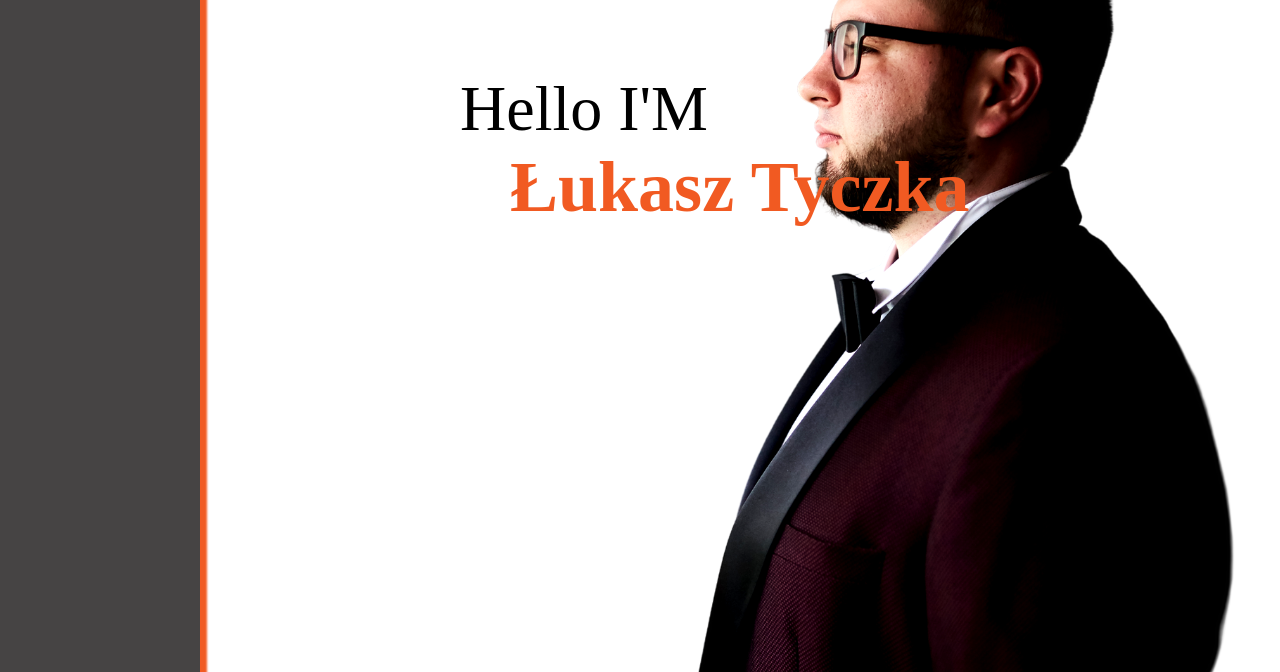
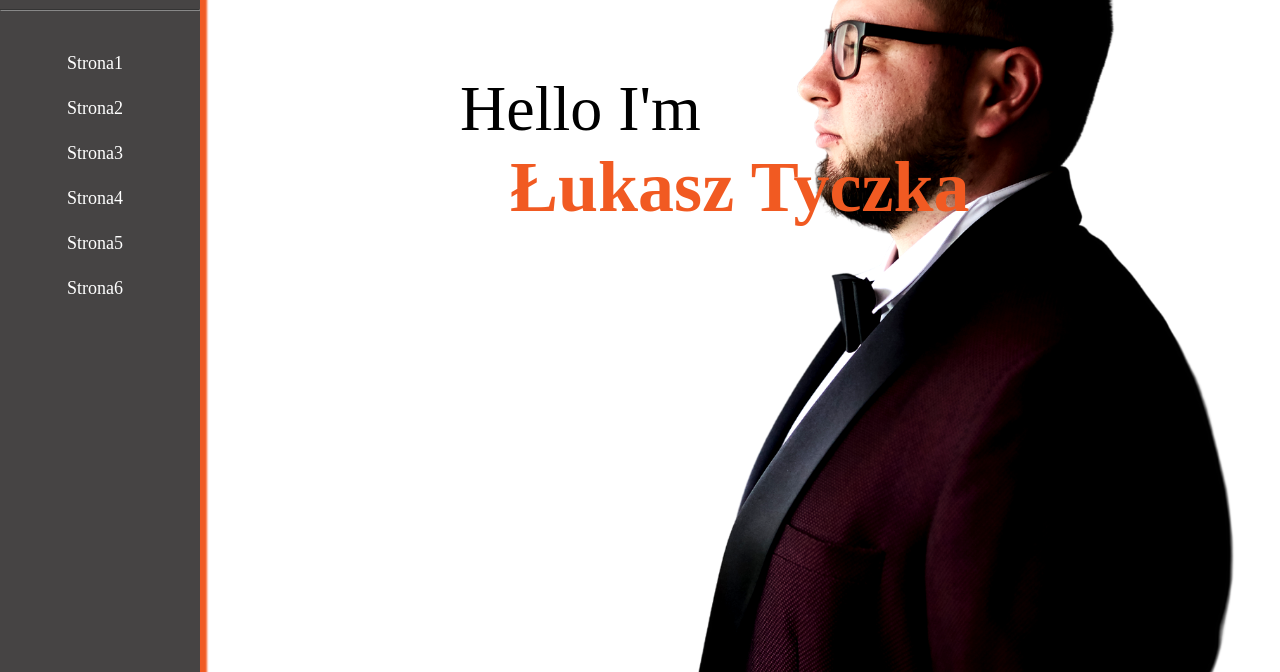
Before and after one commit to lukaszTyczka/hompagev2, a website built with webpack: page src/pages/index.html in a window 1280 px wide. Shown: the part 128-800 px from the top of the page. Built offline with nearby package versions, Linux system fonts and the light colour scheme.

Commit message:
add link styling

```diff
--- a/src/pages/index.html
+++ b/src/pages/index.html
@@ -14,6 +14,7 @@
 <body>
   <nav class="menu">
     <img class="menu__logo" src="../assets/img/Logo.png" alt="Logo">
+    <hr />
     <ul class="menu__items">
       <li class="menu__item">
         <a class="menu__item--link" href="#">Strona1</a>
@@ -37,7 +38,7 @@
   </nav>
   <main>
     <section class="hero">
-      <h1 class="hero__title">Hello I'M <br> <span class="hero__title--special">Łukasz Tyczka</span></h1>
+      <h1 class="hero__title">Hello I'm <br> <span class="hero__title--special">Łukasz Tyczka</span></h1>
     </section>
   </main>
 </body>
--- a/src/scss/module/menu.scss
+++ b/src/scss/module/menu.scss
@@ -4,7 +4,9 @@
     width: 200px;
     height: 100vh;
     &__items {
-        list-style: none;
+        list-style-type: none;
+        padding: 0;
+        margin: 30px 0;
     }
     box-shadow: 5px 1px 2px 2px $orange;
 }
@@ -12,7 +14,25 @@
     margin-top: 25px;
 }
 .menu__item {
+    display: flex;
+    justify-content: center;
+    margin: 0 10px 0 0;
     &--link {
-        display: none;
+        text-decoration: none;
+        color: #fff;
+        font-size: 18px;
+        width: 100%;
+        text-align: center;
+        line-height: 45px;
+        height: 45px;
+        border-radius: 0 10px 10px 0;
+
+        &:hover {
+            background-color: $orange;
+        }
     }
 }
+
+hr {
+    border-color: #888;
+}
```
